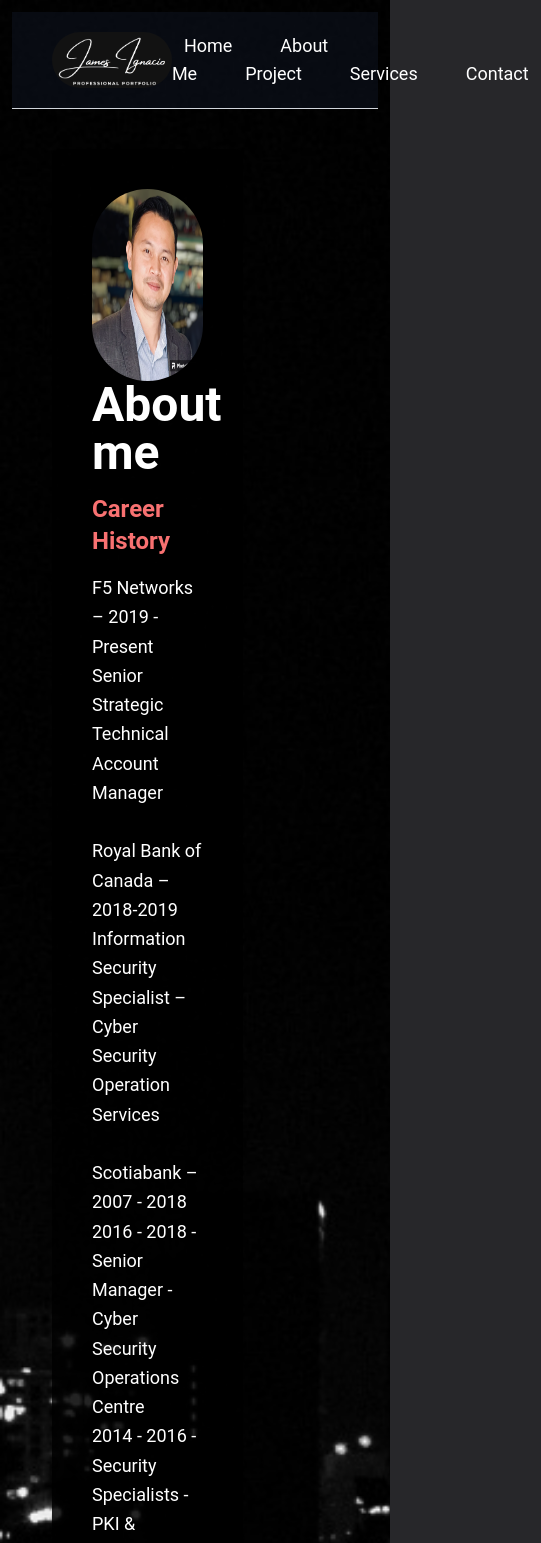
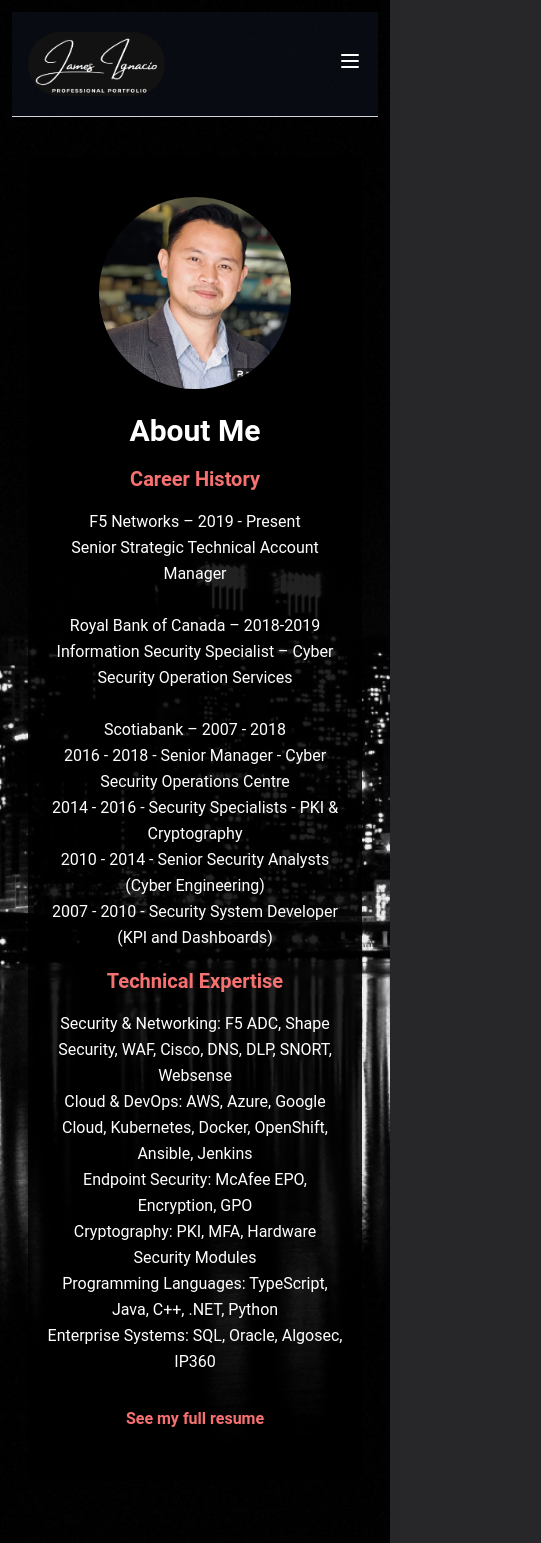
Before and after one commit to JIgna04Centennial/COMP229JIgnacioPortfolio, a React (Vite) app in the folder JIgnacioPortfolioApp-vite/: page /about in a window 390 px wide. Shown: the top 1543 px of the page, 541 px wide, since content can reach past the window. Built offline with nearby package versions, Linux system fonts and the light colour scheme.

Commit message:
fix mobile layout

```diff
--- a/JIgnacioPortfolioApp-vite/src/components/Layout.jsx
+++ b/JIgnacioPortfolioApp-vite/src/components/Layout.jsx
@@ -1,24 +1,48 @@
 /*
-
 Student Name: James Ignacio\
 Class: COMP-229 - 409
 Student ID: 822865945
-
 */
 
-
-import React from 'react';
+import React, { useState } from 'react';
 import { Link } from 'react-router-dom';
 import myLogo from '../assets/images/jfilogo.png';
 
 export default function Layout() {
+    const [isOpen, setIsOpen] = useState(false);
+
+    const toggleMenu = () => {
+        setIsOpen(!isOpen);
+    };
+
     return (
         <>
-            <div className="flex justify-between items-center bg-gray-900 text-white px-10 py-5 bg-opacity-45">
+            <div className="flex justify-between items-center bg-gray-900 text-white px-4 sm:px-10 py-5 bg-opacity-45">
+                {/* Logo */}
+                <img src={myLogo} alt="James Ignacio" className="h-16 w-auto sm:h-20 sm:w-auto rounded-full" />
 
-                <img src={myLogo} alt="James Ignacio" className=" w-15 h-14 rounded-full" />
+                {/* Hamburger Icon for Mobile */}
+                <div className="sm:hidden">
+                    <button onClick={toggleMenu} className="focus:outline-none">
+                        <svg
+                            className="w-6 h-6 text-white"
+                            fill="none"
+                            stroke="currentColor"
+                            viewBox="0 0 24 24"
+                            xmlns="http://www.w3.org/2000/svg"
+                        >
+                            <path
+                                strokeLinecap="round"
+                                strokeLinejoin="round"
+                                strokeWidth="2"
+                                d={isOpen ? 'M6 18L18 6M6 6l12 12' : 'M4 6h16M4 12h16M4 18h16'}
+                            />
+                        </svg>
+                    </button>
+                </div>
+
                 {/* Navigation Links */}
-                <nav className="space-x-6 text-lg">
+                <nav className="hidden sm:flex space-x-6 text-lg">
                     <Link to="/" className="px-3 py-1 rounded hover:bg-blue-900 hover:text-white transition-colors duration-300">Home</Link>
                     <Link to="/about" className="px-3 py-1 rounded hover:bg-blue-900 hover:text-white transition-colors duration-300">About Me</Link>
                     <Link to="/project" className="px-3 py-1 rounded hover:bg-blue-900 hover:text-white transition-colors duration-300">Project</Link>
@@ -26,8 +50,19 @@
                     <Link to="/contact" className="px-3 py-1 rounded hover:bg-blue-900 hover:text-white transition-colors duration-300">Contact</Link>
                 </nav>
             </div>
+
+            {/* Mobile Menu */}
+            {isOpen && (
+                <div className="sm:hidden bg-gray-900 text-white px-4 py-4 space-y-4">
+                    <Link to="/" className="block px-3 py-2 rounded hover:bg-blue-900 hover:text-white transition-colors duration-300">Home</Link>
+                    <Link to="/about" className="block px-3 py-2 rounded hover:bg-blue-900 hover:text-white transition-colors duration-300">About Me</Link>
+                    <Link to="/project" className="block px-3 py-2 rounded hover:bg-blue-900 hover:text-white transition-colors duration-300">Project</Link>
+                    <Link to="/services" className="block px-3 py-2 rounded hover:bg-blue-900 hover:text-white transition-colors duration-300">Services</Link>
+                    <Link to="/contact" className="block px-3 py-2 rounded hover:bg-blue-900 hover:text-white transition-colors duration-300">Contact</Link>
+                </div>
+            )}
+
             <hr className="w-full border-gray-300" />
-
         </>
     );
-};
+}
--- a/JIgnacioPortfolioApp-vite/src/components/Projects.jsx
+++ b/JIgnacioPortfolioApp-vite/src/components/Projects.jsx
@@ -1,11 +1,8 @@
 /*
-
 Student Name: James Ignacio\
 Class: COMP-229 - 409
 Student ID: 822865945
-
 */
-
 
 import React from 'react';
 import ProjectTile from './cards/ProjectTile';
@@ -13,41 +10,39 @@
 import imgJava from '../assets/images/java.png';
 import imgCodeInProgress from '../assets/images/codeinprogress.png';
 
-
 function Project() {
     const projects = [
     {
         title: 'My First React Project',
         description:
-       'This is my first project using React, where I designed and developed a personal portfolio website. I tried to make website clean, responsive design with some styling using TailwindCSS.',
+        'This is my first project using React, where I designed and developed a personal portfolio website. I tried to make website clean, responsive design with some styling using TailwindCSS.',
         image: imgProject
      },
      {
         title: 'Simple Java Script Console Program',
         description:
-       'Just created some simple app for my Java class.',
+        'Just created some simple app for my Java class.',
         image: imgJava
      },
      {
         title: 'More work to come',
         description:
-       'Still in progresss.',
+        'Still in progresss.',
         image: imgCodeInProgress
      },
     ];
 
-
     return (
-        <div className="w-5/6 text-white px-10 py-10 bg-black rounded-lg bg-opacity-85">
+        <div className="w-full sm:w-5/6 text-white px-4 sm:px-10 py-10 bg-black rounded-lg bg-opacity-85">
             <h1 className="text-5xl font-bold mb-8">Current Projects</h1>
             <p className="text-2xl text-red-400 font-semibold mb-4">Academics</p>
-            <div className="grid grid-cols-1 md:grid-cols-2 lg:grid-cols-3 gap-8">
+            <div className="grid grid-cols-1 sm:grid-cols-1 md:grid-cols-2 lg:grid-cols-3 gap-8">
                 {projects.map((project, index) => (
                     <ProjectTile key={index} project={project} />
                 ))}
-                </div>
+            </div>
         </div>
     )
 }
 
-export default Project
+export default Project;
--- a/JIgnacioPortfolioApp-vite/src/components/about.jsx
+++ b/JIgnacioPortfolioApp-vite/src/components/about.jsx
@@ -1,77 +1,71 @@
 /*
-
 Student Name: James Ignacio\
 Class: COMP-229 - 409
 Student ID: 822865945
-
 */
 
+import React from 'react';
+import myPortrait from '../assets/images/portrait.png'; // Update image path if necessary
 
-
-import React from 'react';
-import myPortrait from '../assets/images/portrait.png'
-
-function about() {
-            //Determine if vite is prod or dev mode (To prevent unauthorize PII leakage of my resume)
+function About() {
+    // Determine if Vite is in production or development mode (to prevent unauthorized PII leakage of my resume)
     const isProd = import.meta.env.PROD;
     const resumeDev = import.meta.env.VITE_RESUME_DEV;
     const resumePublic = import.meta.env.VITE_RESUME_PUBLIC;
     const myResume = isProd ? resumePublic : resumeDev;
+
     return (
-        <>
-            <div className="text-white px-10 py-10">
-                <div className="w-4/6 text-white px-10 py-10 bg-black rounded-lg bg-opacity-85">
-                    <img src={myPortrait} alt="James Ignacio" className="rounded-full h-48" />
-                    <h1 className="text-5xl font-bold">About me</h1>
-                    <p className="text-2xl text-red-400 font-semibold mt-4">
+        <div className="text-white px-4 sm:px-10 py-10">
+            <div className="w-full sm:w-4/6 mx-auto text-white px-4 sm:px-10 py-10 bg-black rounded-lg bg-opacity-85">
+                {/* Profile Image */}
+                <div className="flex justify-center mb-6">
+                    <img src={myPortrait} alt="James Ignacio" className="rounded-full h-48 sm:h-64" />
+                </div>
+                <h1 className="text-3xl sm:text-5xl font-bold text-center">About Me</h1>
+
+                {/* Career History */}
+                <p className="text-xl sm:text-2xl text-red-400 font-semibold mt-4 text-center">
                     Career History
                 </p>
-                    {/* Profile Description */}
-                    <p className="text-lg mt-4 leading-relaxed">
+                <p className="text-base sm:text-lg mt-4 leading-relaxed text-center sm:text-left">
                     F5 Networks – 2019 - Present <br />
-                        Senior Strategic Technical Account Manager<br />
-
-                        <br />
+                    Senior Strategic Technical Account Manager<br /><br />
                     Royal Bank of Canada – 2018-2019<br />
-                        Information Security Specialist – Cyber Security Operation Services<br />
-
-                        <br />
+                    Information Security Specialist – Cyber Security Operation Services<br /><br />
                     Scotiabank – 2007 - 2018 <br />
                     2016 - 2018 - Senior Manager - Cyber Security Operations Centre <br />
                     2014 - 2016 - Security Specialists - PKI & Cryptography <br />
                     2010 - 2014 - Senior Security Analysts (Cyber Engineering)<br />
                     2007 - 2010 - Security System Developer (KPI and Dashboards)<br />
+                </p>
 
+                {/* Technical Expertise */}
+                <p className="text-xl sm:text-2xl text-red-400 font-semibold mt-4 text-center sm:text-left">
+                    Technical Expertise
                 </p>
-                    <p className="text-2xl text-red-400 font-semibold mt-4">
-
-                        Technical Expertise
-
-                    </p>
-                    <p className="text-lg mt-4 leading-relaxed">
+                <p className="text-base sm:text-lg mt-4 leading-relaxed text-center sm:text-left">
                     Security & Networking: F5 ADC, Shape Security, WAF, Cisco, DNS, DLP, SNORT, Websense<br />
                     Cloud & DevOps: AWS, Azure, Google Cloud, Kubernetes, Docker, OpenShift, Ansible, Jenkins<br />
                     Endpoint Security: McAfee EPO, Encryption, GPO<br />
                     Cryptography: PKI, MFA, Hardware Security Modules<br />
                     Programming Languages: TypeScript, Java, C++, .NET, Python<br />
                     Enterprise Systems: SQL, Oracle, Algosec, IP360<br />
+                </p>
 
-                    </p>
-                    <p className="text-1xl text-red-400 font-semibold mt-4 px-3 py-1 rounded hover:bg-blue-900 hover:text-white transition-colors duration-300 w-80">
+                {/* Resume Link */}
+                <div className="flex justify-center mt-6">
                     <a
                         href={myResume}
                         target="_blank"
                         rel="noopener noreferrer"
-                            className="block w-full h-full text-center"
+                        className="block w-full sm:w-80 text-1xl text-red-400 font-semibold px-3 py-2 rounded hover:bg-blue-900 hover:text-white transition-colors duration-300 text-center"
                     >
                         See my full resume
                     </a>
-
-                    </p>
                 </div>
             </div>
-        </>
-    )
+        </div>
+    );
 }
 
-export default about
+export default About;
```
Also changed, not shown: JIgnacioPortfolioApp-vite/src/components/Contact.jsx (+8 -11 lines), JIgnacioPortfolioApp-vite/src/components/Home.jsx (+14 -16 lines), JIgnacioPortfolioApp-vite/src/components/Service.jsx (+7 -10 lines), 1 other file (tests, documents, lock files or other folders). Lines whose indentation alone changed are shown as unchanged.
